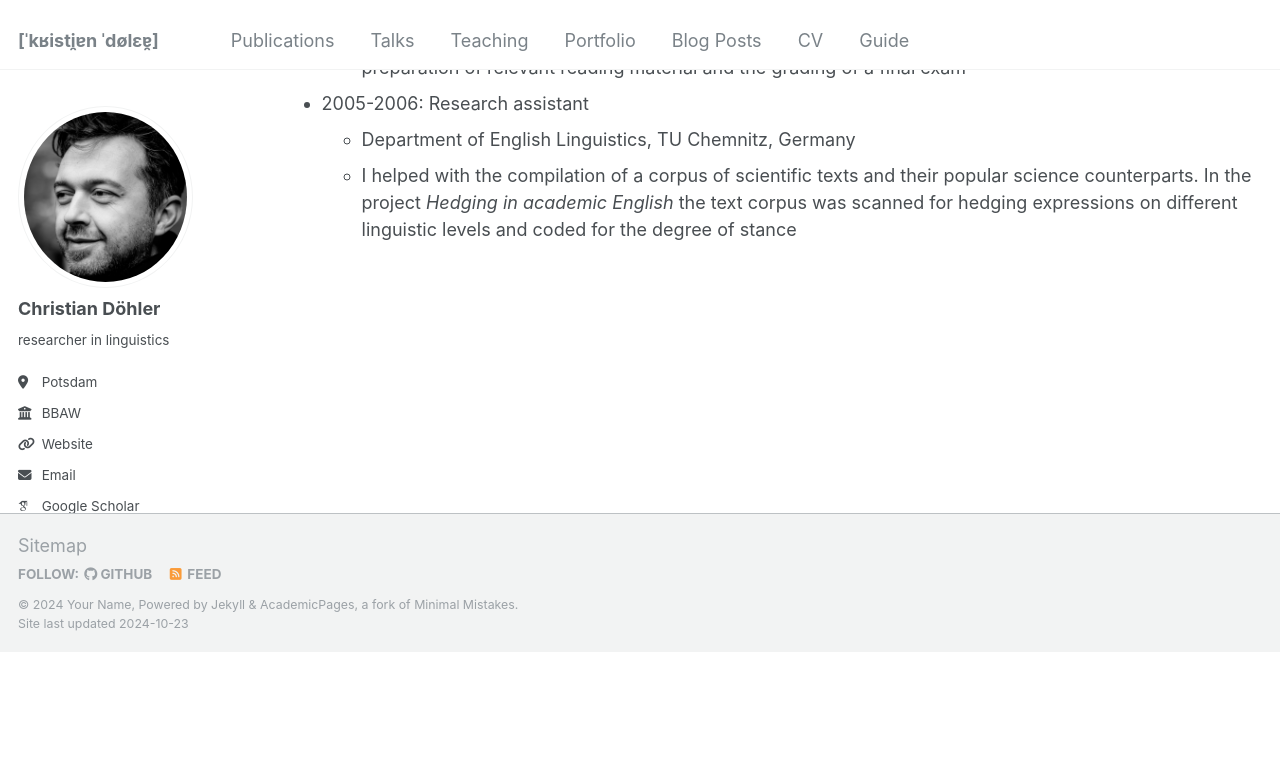
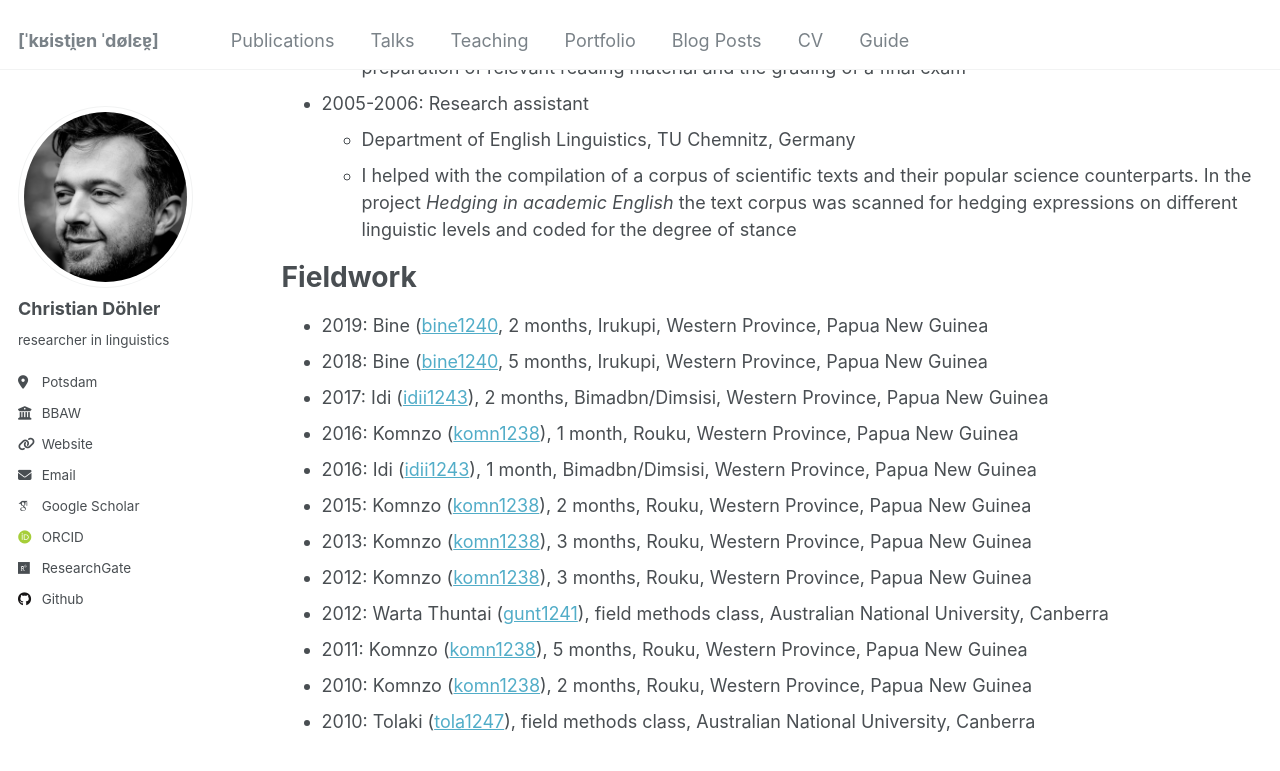
Before and after one commit to chrdoe/chrdoe.github.io, a Jekyll site: the page built from _pages/cv.md, in a window 1280 px wide and 900 px high, scrolled down 2366 px. Shown: the top 771 px of the window. Built offline with Jekyll 4.4.1, drawn with Linux system fonts in a browser that asks for light colours; some web fonts are replaced; before the commit the page ends 3017 px from its top, so only the background shows below that.

Commit message:
Update cv.md

```diff
--- a/_pages/cv.md
+++ b/_pages/cv.md
@@ -66,3 +66,19 @@ Work experience
 * 2005-2006: Research assistant
 	* Department of English Linguistics, TU Chemnitz, Germany
 	* I helped with the compilation of a corpus of scientific texts and their popular science counterparts. In the project *Hedging in academic English* the text corpus was scanned for hedging expressions on different linguistic levels and coded for the degree of stance
+
+Fieldwork
+====
+
+* 2019: Bine ([bine1240](https://glottolog.org/resource/languoid/id/bine1240), 2 months, Irukupi, Western Province, Papua New Guinea
+* 2018: Bine ([bine1240](https://glottolog.org/resource/languoid/id/bine1240), 5 months, Irukupi, Western Province, Papua New Guinea
+* 2017: Idi ([idii1243](https://glottolog.org/resource/languoid/id/idii1243)), 2 months, Bimadbn/Dimsisi, Western Province, Papua New Guinea
+* 2016: Komnzo ([komn1238](https://glottolog.org/resource/languoid/id/wara1294)), 1 month, Rouku, Western Province, Papua New Guinea
+* 2016: Idi ([idii1243](https://glottolog.org/resource/languoid/id/idii1243)), 1 month, Bimadbn/Dimsisi, Western Province, Papua New Guinea
+* 2015: Komnzo ([komn1238](https://glottolog.org/resource/languoid/id/wara1294)), 2 months, Rouku, Western Province, Papua New Guinea
+* 2013: Komnzo ([komn1238](https://glottolog.org/resource/languoid/id/wara1294)), 3 months, Rouku, Western Province, Papua New Guinea
+* 2012: Komnzo ([komn1238](https://glottolog.org/resource/languoid/id/wara1294)), 3 months, Rouku, Western Province, Papua New Guinea
+* 2012: Warta Thuntai ([gunt1241](https://glottolog.org/resource/languoid/id/gunt1241)), field methods class, Australian National University, Canberra
+* 2011: Komnzo ([komn1238](https://glottolog.org/resource/languoid/id/wara1294)), 5 months, Rouku, Western Province, Papua New Guinea
+* 2010: Komnzo ([komn1238](https://glottolog.org/resource/languoid/id/wara1294)), 2 months, Rouku, Western Province, Papua New Guinea
+* 2010: Tolaki ([tola1247](https://glottolog.org/resource/languoid/id/tola1247)), field methods class, Australian National University, Canberra
```
